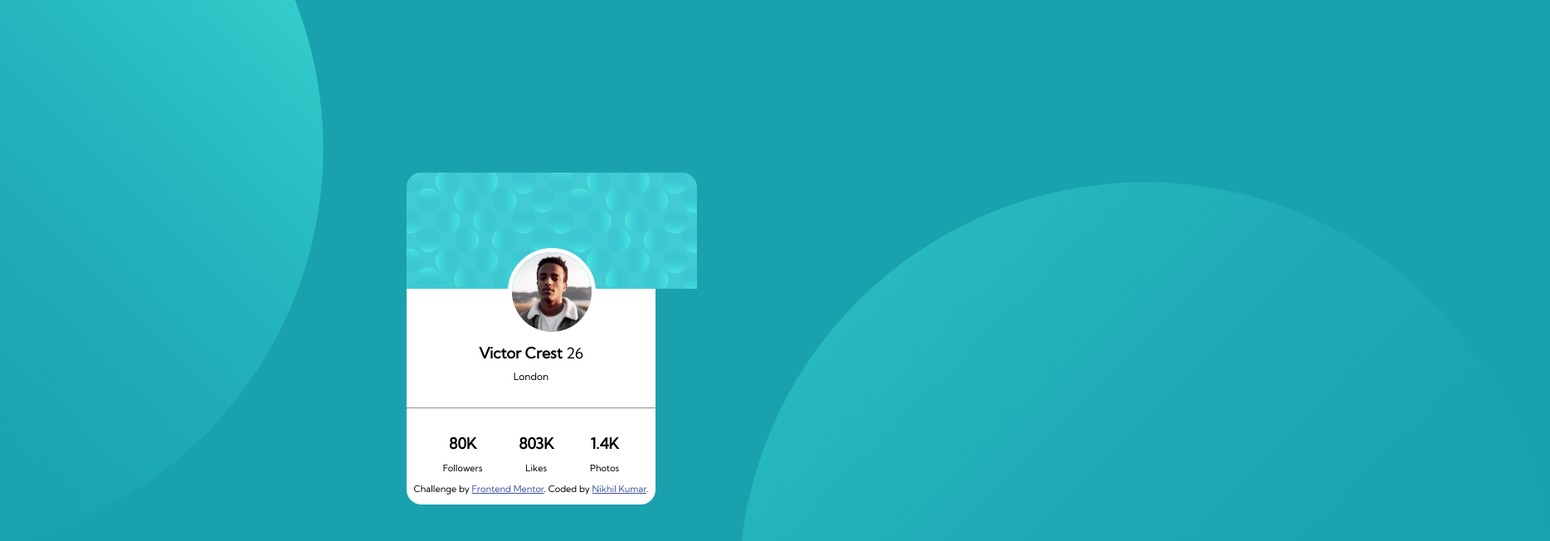
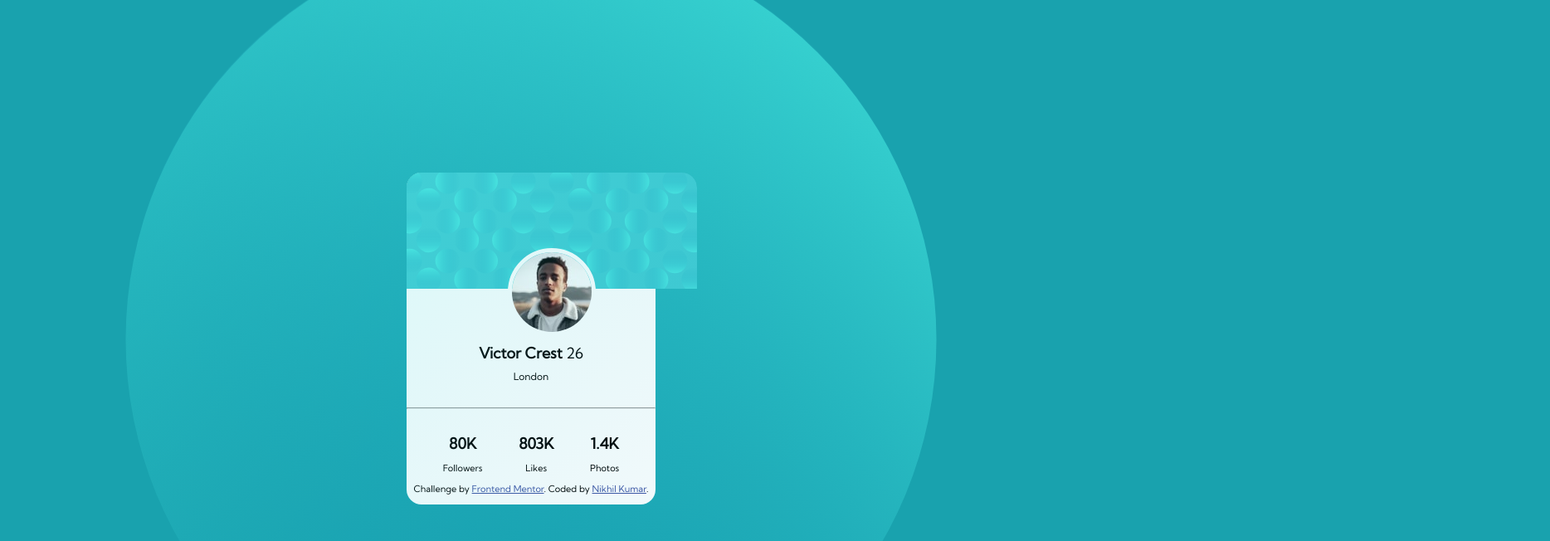
Before and after one commit to DoctrNikhil/Profile_Card_Component, a plain HTML site: page index.html in a window 1280 px wide. Shown: the top 652 px of the page at 83% size, 1868 px wide, since content can reach past the window. Drawn offline with Linux system fonts and the light colour scheme.

Commit message:
Change bg card

```diff
--- a/index.html
+++ b/index.html
@@ -22,14 +22,12 @@
       font-size: 18px;
     }
     .bg-pattern-top{
-      position: relative;
-      bottom:230px;
-      right:100px;
+      position: absolute;
+
     }
     .bg-pattern-bottom{
-      position: relative;
-      top:300px;
-      left:100px;
+      position: absolute;
+
     }
     .container {
       display: block;
```
